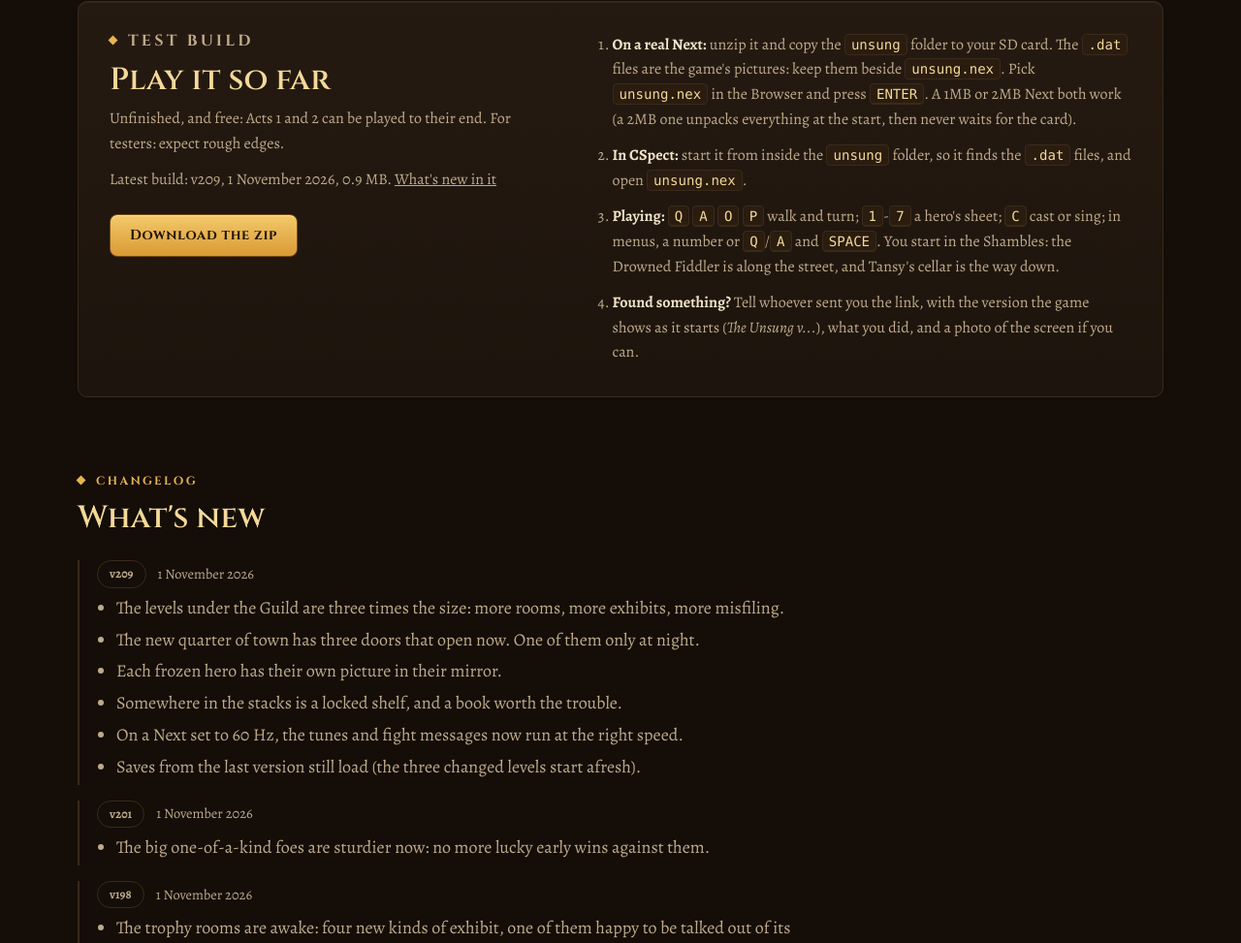
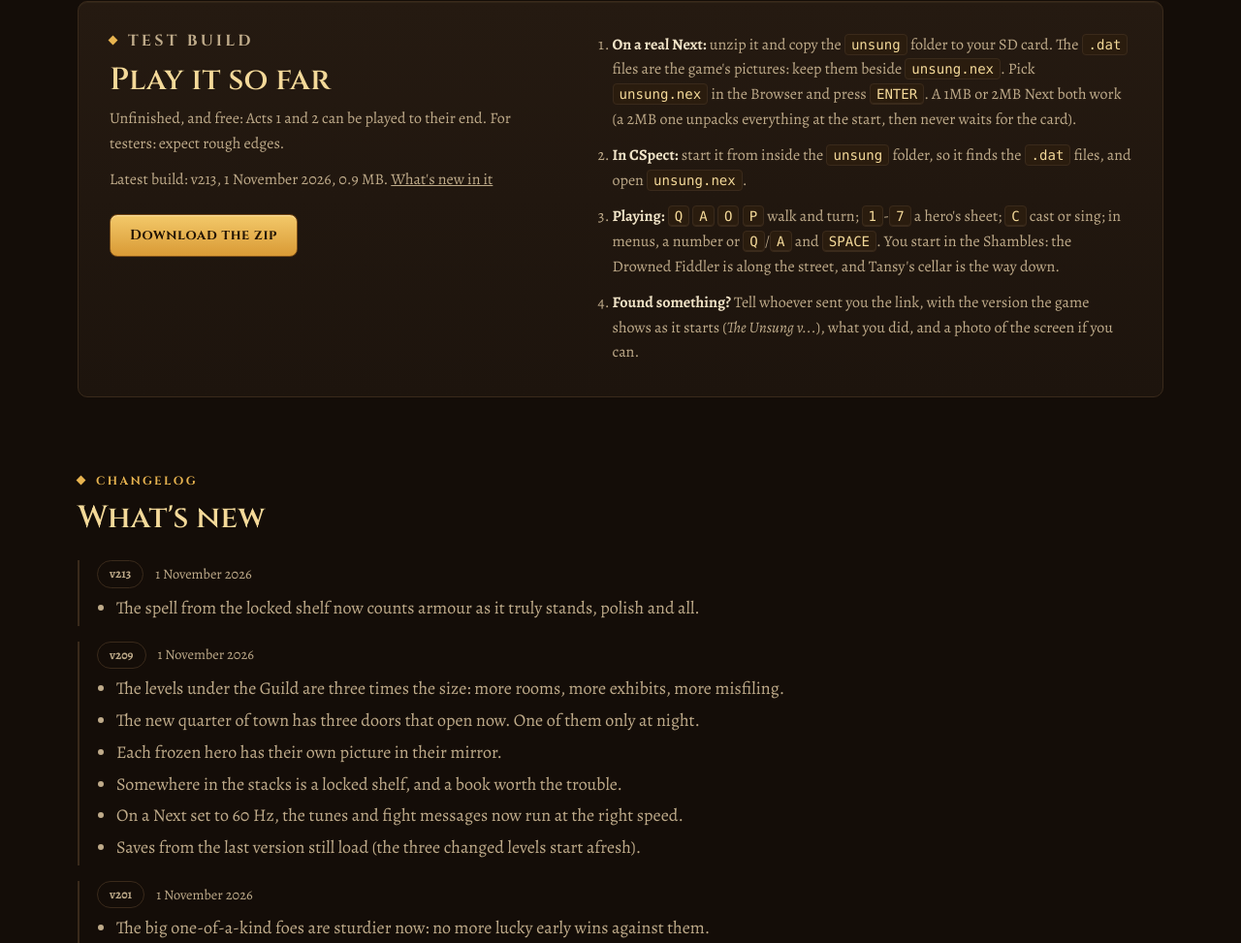
Before and after one commit to mikeynma/the-unsung, a plain HTML site: page index.html in a window 1280 px wide. Shown: the part 4543-5516 px from the top of the page at 97% size. Drawn offline with Linux system fonts and the light colour scheme.

Commit message:
Site update

```diff
--- a/index.html
+++ b/index.html
@@ -124,7 +124,7 @@
       <p class="eyebrow">Test build</p>
       <h2>Play it so far</h2>
       <p>Unfinished, and free: Acts 1 and 2 can be played to their end. For testers: expect rough edges.</p>
-      <p class="meta">Latest build: <!--v-->v209, 1 November 2026, 0.9 MB<!--/v-->. <a href="#changes">What's new in it</a></p>
+      <p class="meta">Latest build: <!--v-->v213, 1 November 2026, 0.9 MB<!--/v-->. <a href="#changes">What's new in it</a></p>
       <div class="actions"><a class="btn" href="unsung.zip" download>Download the zip</a></div>
     </div>
     <ol class="steps">
@@ -140,6 +140,12 @@
   <p class="eyebrow">Changelog</p>
   <h2>What's new</h2>
   <div class="log">
+    <article>
+      <header><span class="badge">v213</span><time datetime="2026-11-01">1 November 2026</time></header>
+      <ul>
+        <li>The spell from the locked shelf now counts armour as it truly stands, polish and all.</li>
+      </ul>
+    </article>
     <article>
       <header><span class="badge">v209</span><time datetime="2026-11-01">1 November 2026</time></header>
       <ul>
```
Also changed, not shown: 1 other file.
